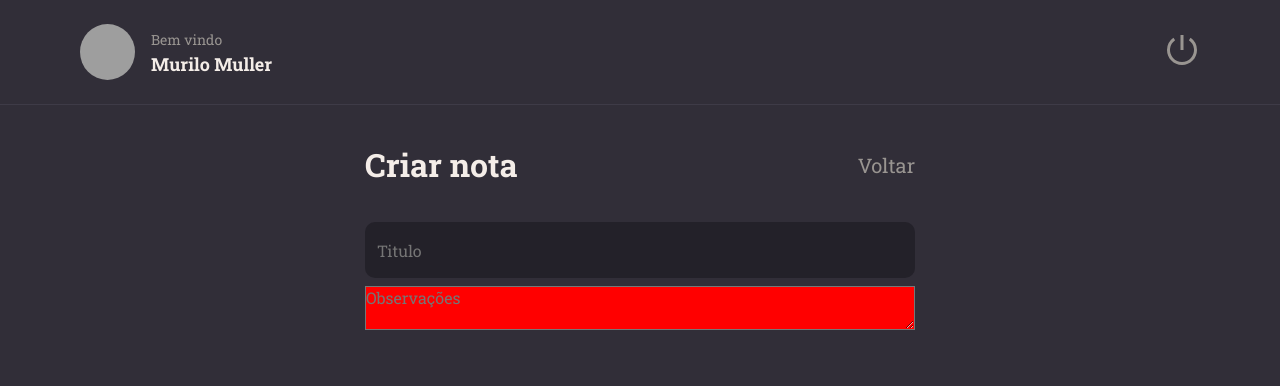
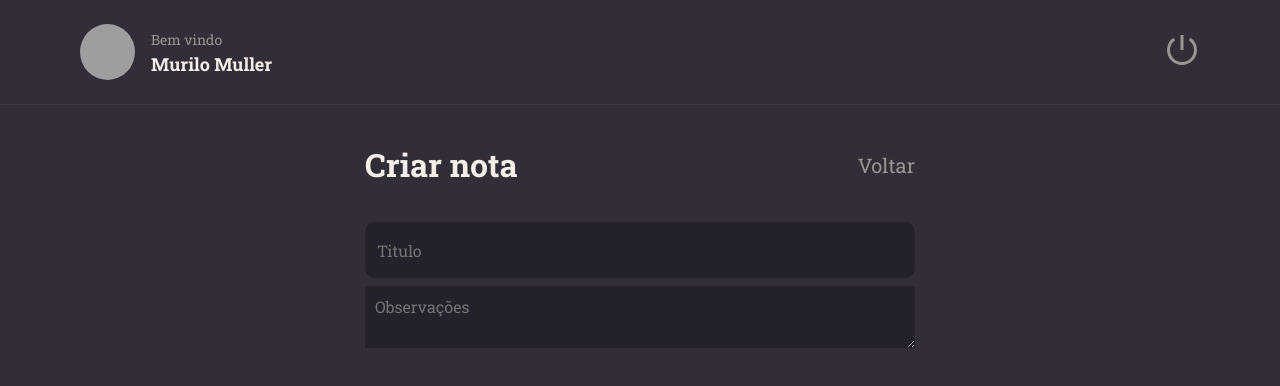
Before and after one commit to MullerHub/Rocketseat-Explorer, a React (Vite) app in the folder Stage0901/RocketNotes/: page / in a window 1280 px wide. Shown: the top 386 px of the page. Built offline with nearby package versions, Linux system fonts and the light colour scheme; grey boxes are pictures that could not be loaded.

Commit message:
Textarea att

```diff
--- a/Stage0901/RocketNotes/src/components/Textarea/styles.js
+++ b/Stage0901/RocketNotes/src/components/Textarea/styles.js
@@ -2,5 +2,9 @@ import styled from 'styled-components'
 
 export const Container = styled.textarea`
   width: 100%;
-  background-color: red;
+  background-color: ${({ theme }) => theme.COLORS.BACKGROUND_900};
+  border: none;
+  padding: 10px;
+
+  color: ${({ theme }) => theme.COLORS.WHITE};
 `
```
